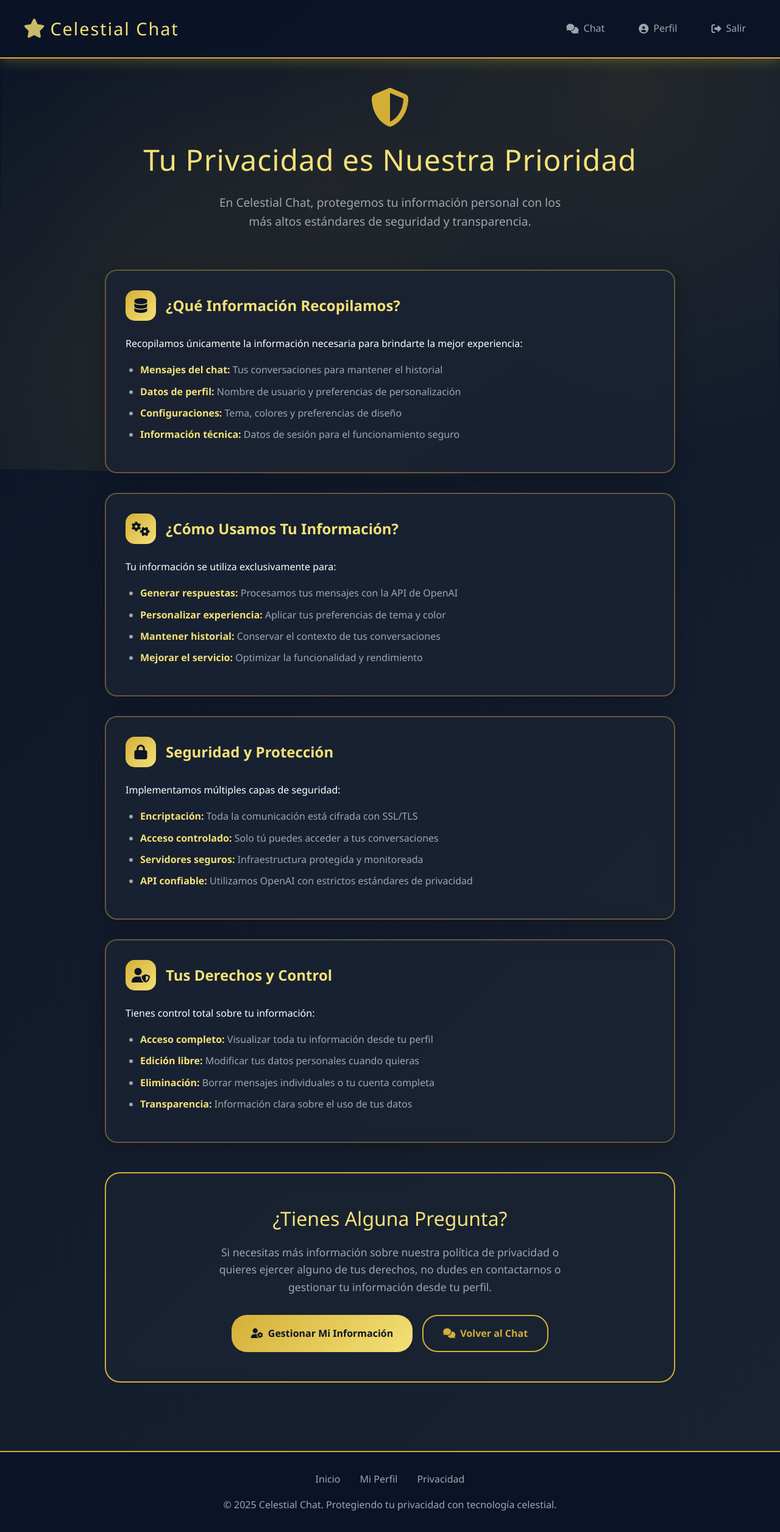
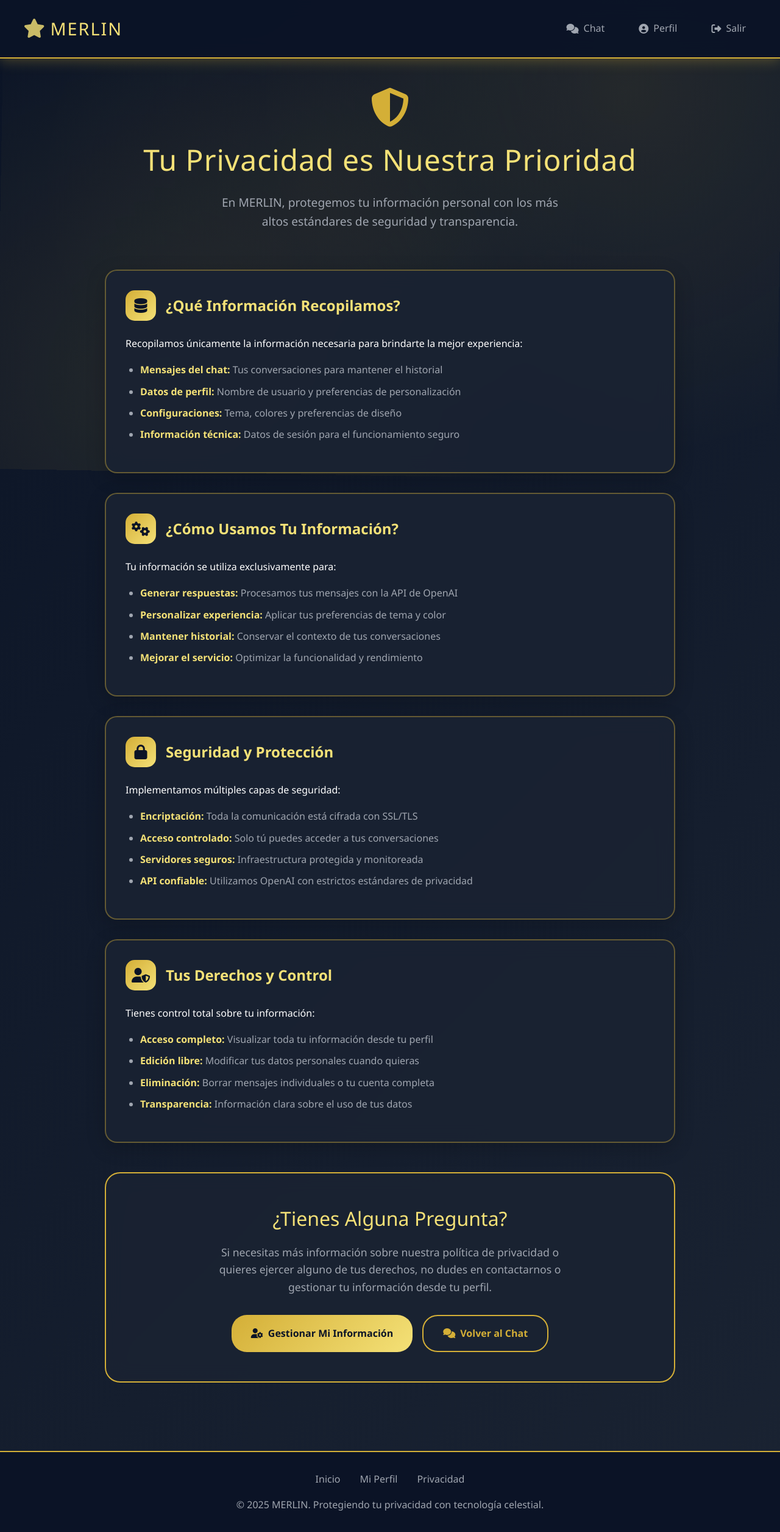
Before and after one commit to harkoy/merlin_playground, a PHP site: page /privacy.php in a window 1280 px wide. Shown: the whole page at 61% size. Run offline with PHP 8.4, Linux system fonts and the light colour scheme.

Commit message:
Celestial Chat x MERLIN

```diff
--- a/admin.php
+++ b/admin.php
@@ -61,7 +61,7 @@ if ($selectedSet) {
 <head>
 <meta charset="UTF-8">
 <meta name="viewport" content="width=device-width, initial-scale=1.0">
-<title>⚡ Panel de Administración - Celestial Chat</title>
+<title>⚡ Panel de Administración - MERLIN</title>
 <link href="https://cdnjs.cloudflare.com/ajax/libs/font-awesome/6.4.0/css/all.min.css" rel="stylesheet">
 <link rel="stylesheet" href="assets/css/admin.css">
 </head>
--- a/logout.php
+++ b/logout.php
@@ -22,7 +22,7 @@ if (ini_get("session.use_cookies")) {
 <head>
 <meta charset="UTF-8">
 <meta name="viewport" content="width=device-width, initial-scale=1.0">
-<title>✨ Hasta Pronto - Celestial Chat</title>
+<title>✨ Hasta Pronto - MERLIN</title>
 <link href="https://cdnjs.cloudflare.com/ajax/libs/font-awesome/6.4.0/css/all.min.css" rel="stylesheet">
 <style>
 :root {
--- a/privacy.php
+++ b/privacy.php
@@ -3,7 +3,7 @@
 <head>
     <meta charset="UTF-8">
     <meta name="viewport" content="width=device-width, initial-scale=1.0">
-    <title>🔒 Política de Privacidad - Celestial Chat</title>
+    <title>🔒 Política de Privacidad - MERLIN</title>
     <link href="https://cdnjs.cloudflare.com/ajax/libs/font-awesome/6.4.0/css/all.min.css" rel="stylesheet">
     <style>
         :root {
@@ -416,7 +416,7 @@
         <div class="header-content">
             <a href="chat.php" class="logo">
                 <i class="fas fa-star"></i>
-                Celestial Chat
+                MERLIN
             </a>
             <nav class="nav-links">
                 <a href="chat.php" class="nav-link">
@@ -441,7 +441,7 @@
         <section class="hero">
             <i class="fas fa-shield-alt hero-icon"></i>
             <h1>Tu Privacidad es Nuestra Prioridad</h1>
-            <p>En Celestial Chat, protegemos tu información personal con los más altos estándares de seguridad y transparencia.</p>
+            <p>En MERLIN, protegemos tu información personal con los más altos estándares de seguridad y transparencia.</p>
         </section>
 
         <!-- Privacy Grid -->
@@ -551,7 +551,7 @@
                 <a href="profile.php" class="footer-link">Mi Perfil</a>
                 <a href="privacy.php" class="footer-link">Privacidad</a>
             </div>
-            <p>&copy; 2025 Celestial Chat. Protegiendo tu privacidad con tecnología celestial.</p>
+            <p>&copy; 2025 MERLIN. Protegiendo tu privacidad con tecnología celestial.</p>
         </div>
     </footer>
 
--- a/register.php
+++ b/register.php
@@ -41,7 +41,7 @@ if ($_SERVER['REQUEST_METHOD'] === 'POST') {
 <head>
     <meta charset="UTF-8">
     <meta name="viewport" content="width=device-width, initial-scale=1.0">
-    <title>✨ Únete a Celestial Chat</title>
+    <title>✨ Únete a MERLIN</title>
     <link href="https://cdnjs.cloudflare.com/ajax/libs/font-awesome/6.4.0/css/all.min.css" rel="stylesheet">
     <style>
         :root {
@@ -430,7 +430,7 @@ if ($_SERVER['REQUEST_METHOD'] === 'POST') {
         <!-- Header -->
         <div class="register-header">
             <i class="fas fa-star logo-icon"></i>
-            <h1 class="register-title">Únete a Celestial Chat</h1>
+            <h1 class="register-title">Únete a MERLIN</h1>
             <p class="register-subtitle">Crea tu cuenta y descubre conversaciones mágicas</p>
         </div>
 
```
